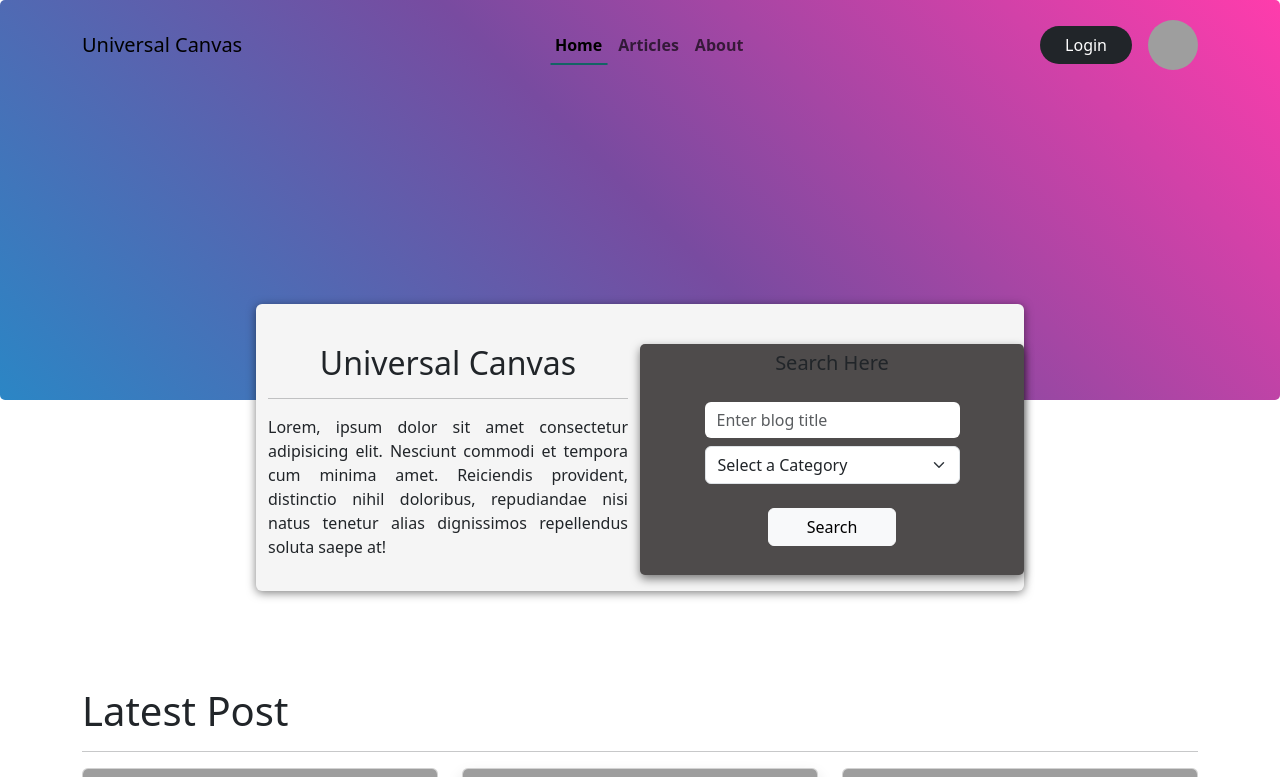
After one commit to JRGautam123/Blog-Site, a Django app: page /articles in a window 1280 px wide. The commit adds this page. Shown: the top 777 px of the page. Run offline with Django 5.2, Linux system fonts and the light colour scheme; some web fonts are replaced; grey boxes are pictures that could not be loaded.

Commit message:
Add see articles features

```diff
--- /dev/null
+++ b/postapp/static/postapp/css/articles.css
@@ -0,0 +1,72 @@
+.category{
+    display: none;
+}
+
+
+#hero-section{
+    border-radius: 5px;
+    text-align: justify;
+    width: 60%;
+    margin:-6rem auto 6rem auto
+
+}
+.intro-div{
+    background-color:whitesmoke;
+    box-shadow: 0 2px 10px rgba(0, 0, 0, 0.5);
+    padding: 1rem 0;
+    border-radius: 6px;
+
+
+}
+
+#latest-blogs{
+    margin: 4rem 0;
+    padding: 3rem 0;
+    background-color: rgb(213, 229, 229);
+    border-radius: 5px;
+
+}
+
+#blog-card{
+    box-shadow: 0 2px 10px rgba(0, 0, 0, 0.5);
+    height: fit-content;
+    padding: 2rem 0;
+}
+
+.card-img-top{
+    height: 200px;
+    object-fit: cover;
+}
+.card-body{
+    overflow: hidden;
+}
+.card-text {
+    overflow: hidden;
+    text-overflow: ellipsis;
+    display: -webkit-box;
+    -webkit-line-clamp: 5;
+    -webkit-box-orient: vertical;
+  }
+.card:hover{
+    scale: 1.05;
+    transition: 1s ease-in-out;
+}
+
+.form-wrapper{
+
+    background-color: rgb(78, 75, 75);
+    box-shadow: 0 4px 10px rgba(0, 0, 0, 0.5);
+    border-radius: 5px;
+}
+
+
+input[type='text']{
+    border: none;
+    /* background-color: transparent; */
+}
+    input[type='text']:focus,
+    select:focus{
+    outline: none !important;
+    box-shadow: none !important;
+    border-color: #fff
+    }
--- /dev/null
+++ b/postapp/templates/postapp/articles.html
@@ -0,0 +1,73 @@
+{% extends "base.html" %}
+{% load static %}
+
+<title>
+    {% block titel %}Articles{% endblock titel %}
+</title>
+{% block css %}
+    {{block.super}}
+    <link rel="stylesheet" href="{% static "postapp/css/articles.css" %}">
+{% endblock css %}
+
+
+
+
+
+{% block body %}
+
+<section id="hero-section">
+    <div class="container ">
+    <div class="intro-div row row-cols-lg-2 row-cols-md-2 row-cols-1 g-4">
+
+            <div class="col intro-text-container">
+                  <h2 class='text-center'>Universal Canvas</h2>
+                  <hr>
+                  <p >Lorem, ipsum dolor sit amet consectetur adipisicing elit. Nesciunt commodi et tempora cum minima amet. Reiciendis provident, distinctio nihil doloribus, repudiandae nisi natus tenetur alias dignissimos repellendus soluta saepe at!</p>
+            </div>
+
+
+            <div class="col form-wrapper py-1">
+                <p class='text-center fs-5 '>Search Here</p>
+                <div class="search-form  d-flex justify-content-center align-items-center px-3 m-0">
+                    <form action="#" method="GET" class="">
+                        <input type="text" name="title" id="title" class="form-control my-2 w-100" placeholder="Enter blog title">
+
+                        <select name="category" id="category" class="form-select my-2 w-100">
+                            <option class='categories' value="">Select a Category</option>
+                            <option class='categories' value="1">Sports</option>
+                            <hr>
+                            <option class='categories' value="2">Technology</option>
+                            <hr>
+                            <option class='categories' value="3">Lifestyle</option>
+                            <hr>
+                            <option class='categories' value="4">Education</option>
+                        </select>
+
+                        <button type="submit" class="btn btn-light d-block w-50 mx-auto mt-4">Search</button>
+                    </form>
+
+                </div>
+
+            </div>
+
+
+          </div>
+          </div>
+    </div>
+  </section>
+
+
+
+
+
+
+
+<section class="result">
+    <div class="container">
+        <h1>Latest Post</h1>
+        <hr>
+    </div>
+    {% include "postapp/includes/blog_card.html" %}
+</section>
+
+{% endblock body %}
--- a/postapp/urls.py
+++ b/postapp/urls.py
@@ -3,4 +3,5 @@ from .import views
 
 urlpatterns = [
     path("",views.render_home_page,name='home_page'),
+    path("articles",views.render_article_page,name='article_page')
 ]
--- a/postapp/views.py
+++ b/postapp/views.py
@@ -5,3 +5,7 @@ from django.shortcuts import render
 
 def render_home_page(request):
     return render(request=request,template_name='postapp/home_page.html')
+
+
+def render_article_page(request):
+    return render(request=request,template_name='postapp/articles.html')
--- a/static/css/base.css
+++ b/static/css/base.css
@@ -109,6 +109,9 @@ li>a{
 
 
 
+
+
+
 /* footer css */
 
 
--- a/templates/base.html
+++ b/templates/base.html
@@ -60,12 +60,12 @@
             <div class="offcanvas-body  d-flex flex-lg-row flex-sm-column align-items-sm-center  flex-sm-column">
               <ul class="navbar-nav justify-content-center flex-grow-1 ">
                 <li class="nav-item">
-                  <a class="nav-link active" aria-current="page" href="#"
+                  <a class="nav-link active" aria-current="page" href="{% url 'home_page'%}"
                     >Home</a
                   >
                 </li>
                 <li class="nav-item">
-                  <a class="nav-link " aria-current="page" href="#"
+                  <a class="nav-link " aria-current="page" href="{% url "article_page" %}"
                     >Articles</a
                   >
                 </li>
```
